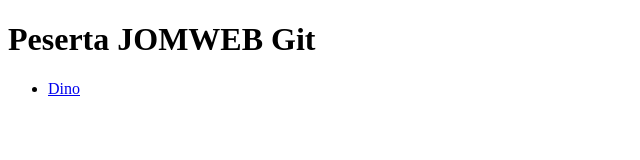
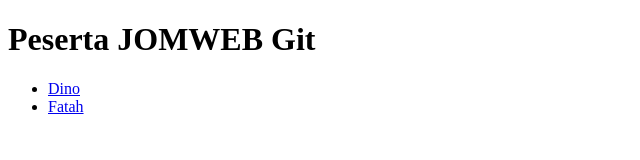
Before and after one commit to jomweb/bengkel-git, a plain HTML site: page menu.html in a window 1280 px wide. Shown: the full height of the page, 0-640 px from the left. Drawn offline with Linux system fonts and the light colour scheme.

Commit message:
edit menu.html

```diff
--- a/menu.html
+++ b/menu.html
@@ -11,6 +11,7 @@
 
     <ul>
         <li><a href="dino.html">Dino</a></li>
+        <li><a href="acfatah.html">Fatah</a></li>
     </ul>
 
 </body>
```
